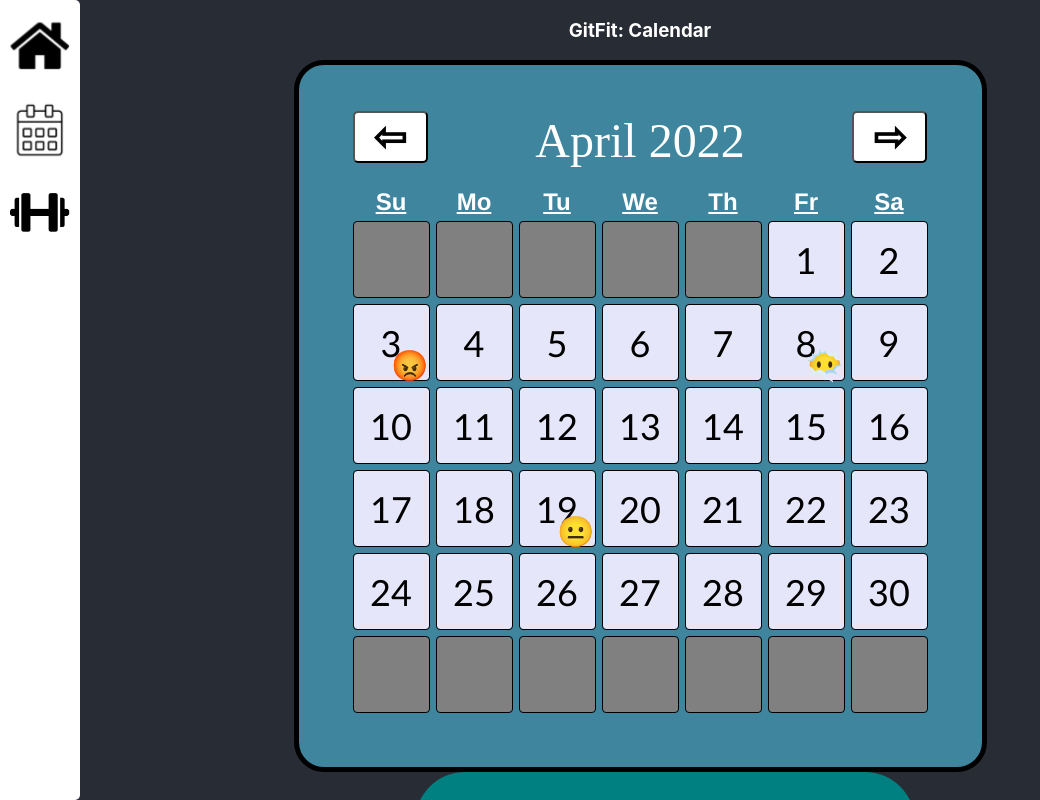
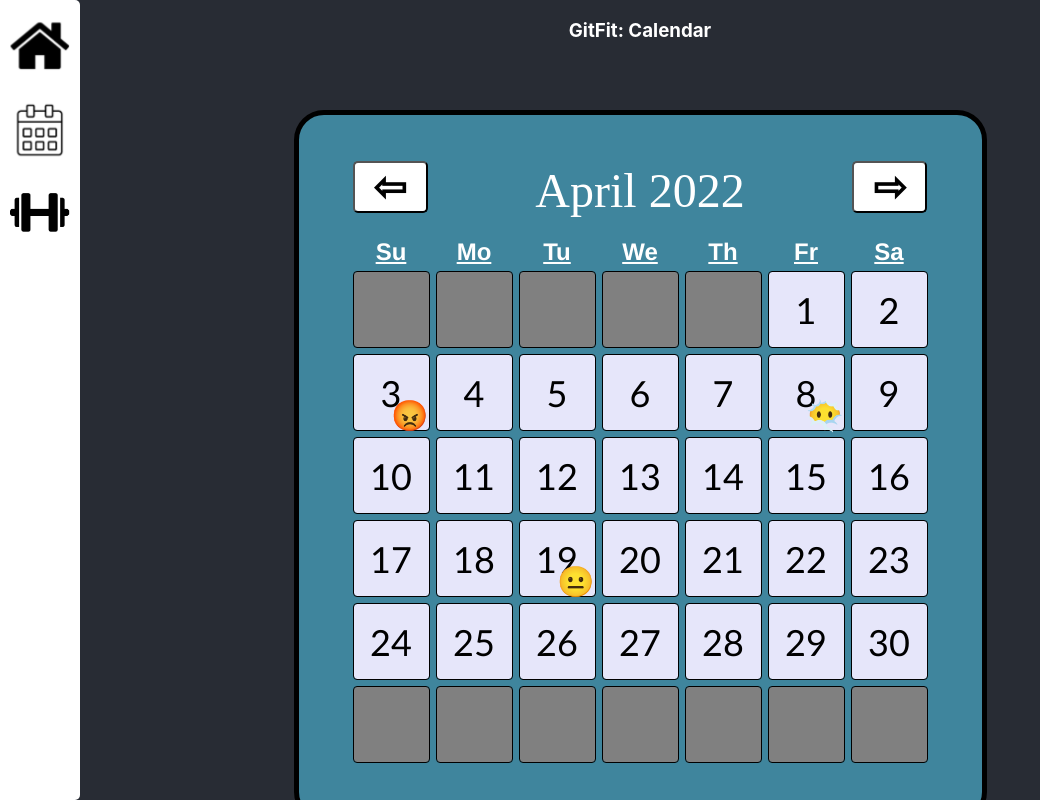
Before and after one commit to LukeSandsor/GitFit-App, a React (Create React App) app in the folder frontend/: page /#/calendar in a window 1280 px wide. Shown: the top 800 px of the page, without its empty margins (0-1040 px from the left). Built offline with nearby package versions, Linux system fonts and the light colour scheme.

Commit message:
changed margin top on calendar page

```diff
--- a/frontend/src/CalendarObject/Calendar.js
+++ b/frontend/src/CalendarObject/Calendar.js
@@ -12,7 +12,7 @@ const monthStrs = ['January', 'February', 'March', 'April', 'May', 'June', 'July
 // sets up the days of the week in table format
 function CalendarHeader() {
   const dayRow = daysOfWeek.map((value, index) => {
-    return (<th key={index} className="day-week-text">{value}</th>);
+      return (<th key={index} className="day-week-text">{value}</th>);
     }
   );
     return (
@@ -63,8 +63,7 @@ function Calendar() {
     updateDay({}); // reset Daily Breakdown info when switching
   }
 
-  function handleMouseDown(row, col)
-  {
+  function handleMouseDown(row, col) {
     let tileObject = document.getElementById(`tile-${row}-${col}`);
 
     // make sure tile is active and not already selected
--- a/frontend/src/Pages/CalendarPage.css
+++ b/frontend/src/Pages/CalendarPage.css
@@ -1,5 +1,9 @@
 #page-contents {
   vertical-align: middle;
+}
+
+#page-contents > div {
+  margin-top: 50px;
 }
 
 #day-info-block {
```
